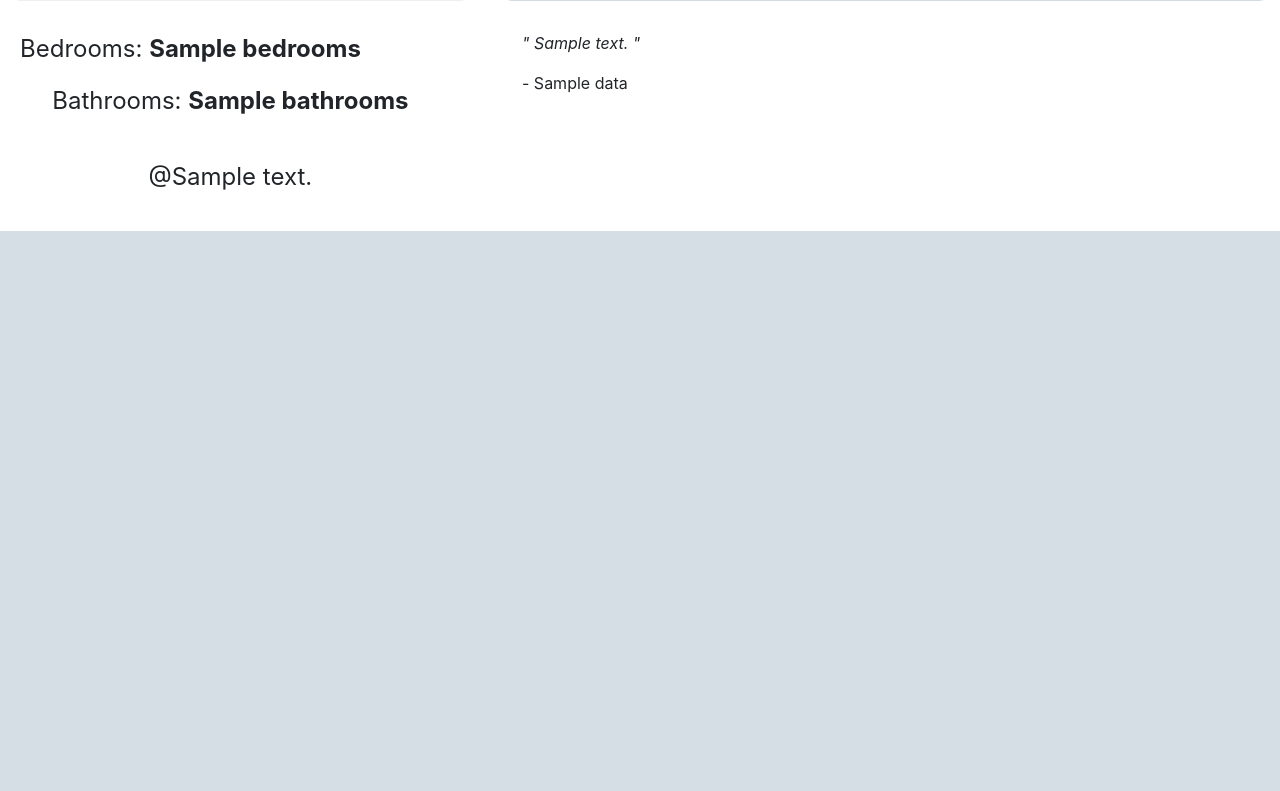
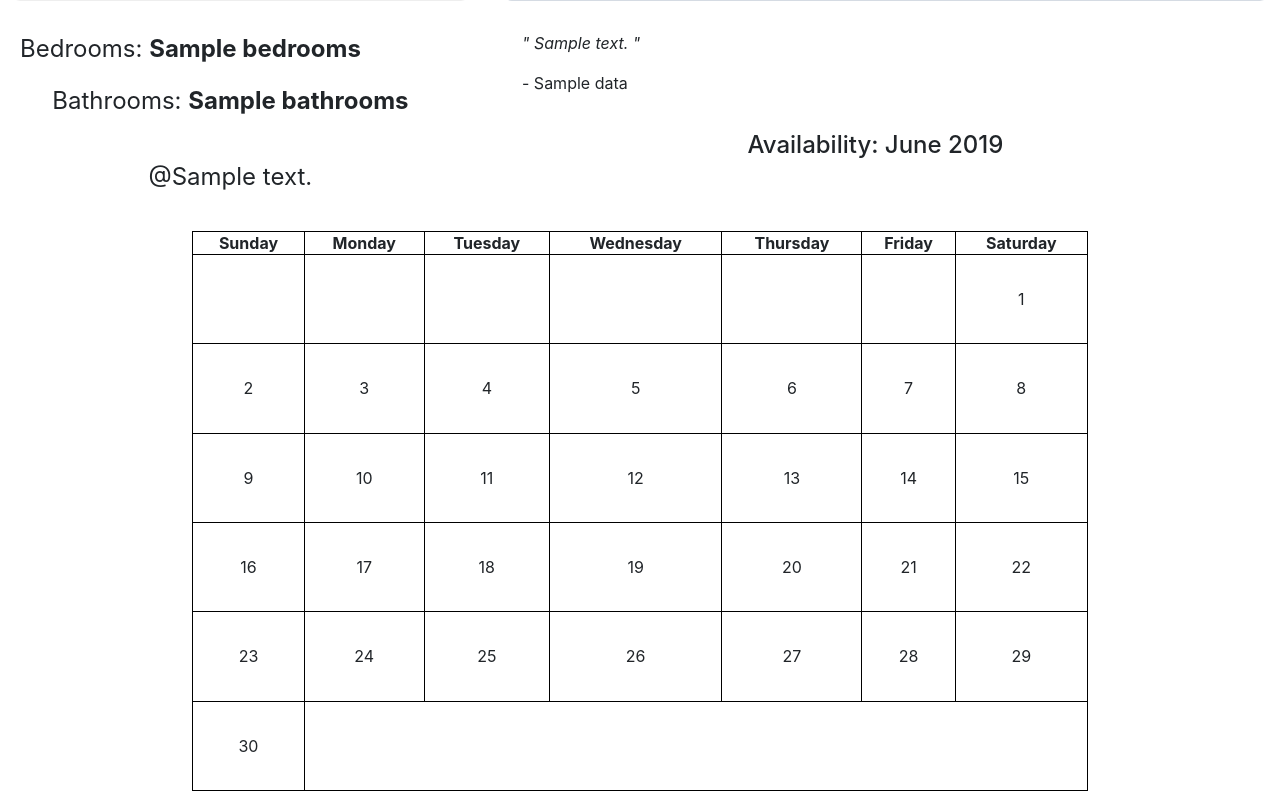
Before and after one commit to muthuayyanar/cmpe272-property-listing-app, a Flask app: template templates/listing_details.html in a window 1280 px wide. Shown: the part 674-1465 px from the top of the page. Before the commit the page ends 905 px from the top, so only its background shows below. Run offline with Flask 2, Linux system fonts and the light colour scheme; the template is opened without the code that fills it: most values are stand-ins (such as "Sample title", 1, 10 or a date in 2020); grey boxes marked "Sample" are stand-in pictures; parts of the project's set-up code (start-up, migrations or seed data) failed here and were passed over; some libraries are stand-ins or nearby versions.

Commit message:
changes with calendar availability for june 2019

```diff
--- a/app.py
+++ b/app.py
@@ -224,6 +224,18 @@ def houselistings(pagenumber=1):
 def listing_details(listing_id):
     home = home_listings.find({"id" : int(listing_id) })[0]
     data = {}
+    dates = [None]*30
+    cal = []
+    alldates = calendar.find({"listing_id" : int(listing_id)})
+    for date in alldates:
+        datestring = date["data"]
+        year, month, day = datestring.split("-")
+        if int(year)==2019 and 5 < int(month) < 7:
+            if date["available"] == "t":
+                dates[int(day)-1] = "active"
+            else:
+                dates[int(day)-1] = "notactive"
+
     data["image"] = home["picture_url"]
     data["name"] = home["name"][:45]
     data["host_image"] = home["host_thumbnail_url"]
@@ -234,19 +246,8 @@ def listing_details(listing_id):
     data["bedrooms"] = home["bedrooms"]
     data["address"] = home["street"]
     data["price"] = home["price"]
-    row = []
-    headers = []
-    excluded = ["", "N/A", "_id"]
-    imageheaders = []
-    images = []
-    for key in home.keys():
-        if "http" in str(home[key]) and (key!="host_url" and key!="listing_url"):
-            imageheaders.append(key)
-            images.append(home[key])
-        elif not(str(home[key]) in excluded or key in excluded) and str(home[key]) not in row:
-            headers.append(key)
-            row.append(str(home[key]))
-    return render_template("listing_details.html", userinfo=session[constants.PROFILE_KEY], userid=session[constants.JWT_PAYLOAD].get('sub', '0|0').split("|")[1], data=data, imageheaders=imageheaders, headers=headers, images=images, row=row)
+    data["dates"] = dates
+    return render_template("listing_details.html", userinfo=session[constants.PROFILE_KEY], userid=session[constants.JWT_PAYLOAD].get('sub', '0|0').split("|")[1], data=data)
 
 if __name__ == '__main__':
     app.run(host='0.0.0.0', debug=True)
--- a/templates/listing_details.html
+++ b/templates/listing_details.html
@@ -72,6 +72,25 @@
         opacity: 0.97;
     }
 
+    .active {
+        background-color: #73d35b
+    }
+
+    .notactive {
+        background-color: rgb(216, 69, 69)
+    }
+
+    th, td {
+        text-align: center;
+        vertical-align: middle;
+    }
+
+    table {
+        padding: 10px;
+        width: 70%;
+        height: 70%;
+    }
+
     name {
         word-break: break-word;
         font-size: 64px
@@ -131,6 +150,67 @@
         <p style="font-style: italic">" {{ data["review"] }} "</p>
         <p>- {{ data["review_name"] }} </p>
     </div>
+    <br>
+    <h4 style="margin-top: 60%" align="center">Availability: June 2019</h4>
+    <table align="center">
+        <thead>
+            <th>Sunday</th>
+            <th>Monday</th>
+            <th>Tuesday</th>
+            <th>Wednesday</th>
+            <th>Thursday</th>
+            <th>Friday</th>
+            <th>Saturday</th>
+        </thead>
+        <tr>
+            <td></td>
+            <td></td>
+            <td></td>
+            <td></td>
+            <td></td>
+            <td></td>
+            <td class="{{ data["dates"][0] }}">1</td>
+        </tr>
+        <tr>
+            <td class="{{ data["dates"][1] }}">2</td>
+            <td class="{{ data["dates"][2] }}">3</td>
+            <td class="{{ data["dates"][3] }}">4</td>
+            <td class="{{ data["dates"][4] }}">5</td>
+            <td class="{{ data["dates"][5] }}">6</td>
+            <td class="{{ data["dates"][6] }}">7</td>
+            <td class="{{ data["dates"][7] }}">8</td>
+        </tr>
+        <tr>
+            <td class="{{ data["dates"][8] }}">9</td>
+            <td class="{{ data["dates"][9] }}">10</td>
+            <td class="{{ data["dates"][10] }}">11</td>
+            <td class="{{ data["dates"][11] }}">12</td>
+            <td class="{{ data["dates"][12] }}">13</td>
+            <td class="{{ data["dates"][13] }}">14</td>
+            <td class="{{ data["dates"][14] }}">15</td>
+        </tr>
+        <tr>
+            <td class="{{ data["dates"][15] }}">16</td>
+            <td class="{{ data["dates"][16] }}">17</td>
+            <td class="{{ data["dates"][17] }}">18</td>
+            <td class="{{ data["dates"][18] }}">19</td>
+            <td class="{{ data["dates"][19] }}">20</td>
+            <td class="{{ data["dates"][20] }}">21</td>
+            <td class="{{ data["dates"][21] }}">22</td>
+        </tr>
+        <tr>
+            <td class="{{ data["dates"][22] }}">23</td>
+            <td class="{{ data["dates"][23] }}">24</td>
+            <td class="{{ data["dates"][24] }}">25</td>
+            <td class="{{ data["dates"][25] }}">26</td>
+            <td class="{{ data["dates"][26] }}">27</td>
+            <td class="{{ data["dates"][27] }}">28</td>
+            <td class="{{ data["dates"][28] }}">29</td>
+        </tr>
+        <tr>
+            <td class="{{ data["dates"][29] }}">30</td>
+        </tr>
+    </table>
 </body>
 
 </html>
```
